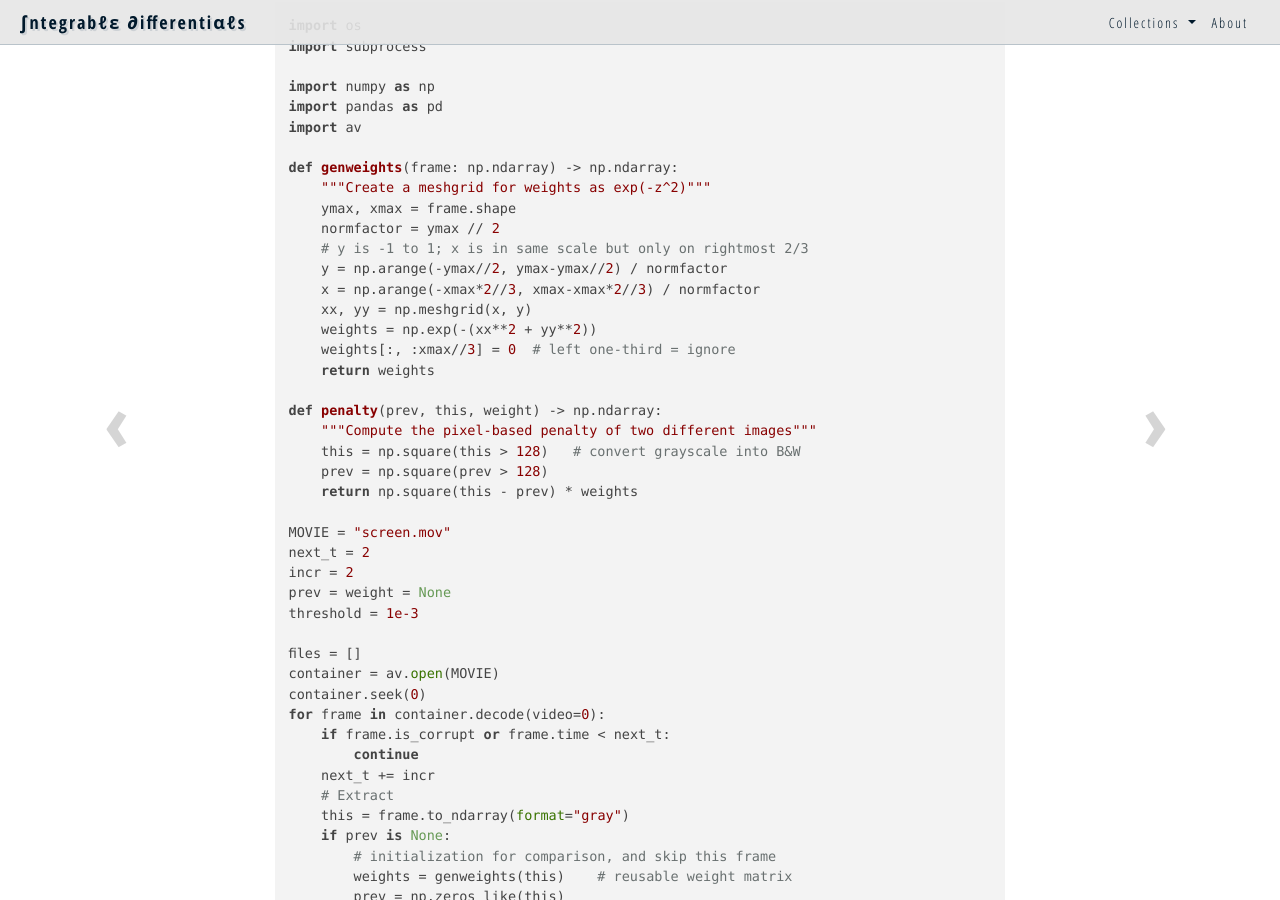
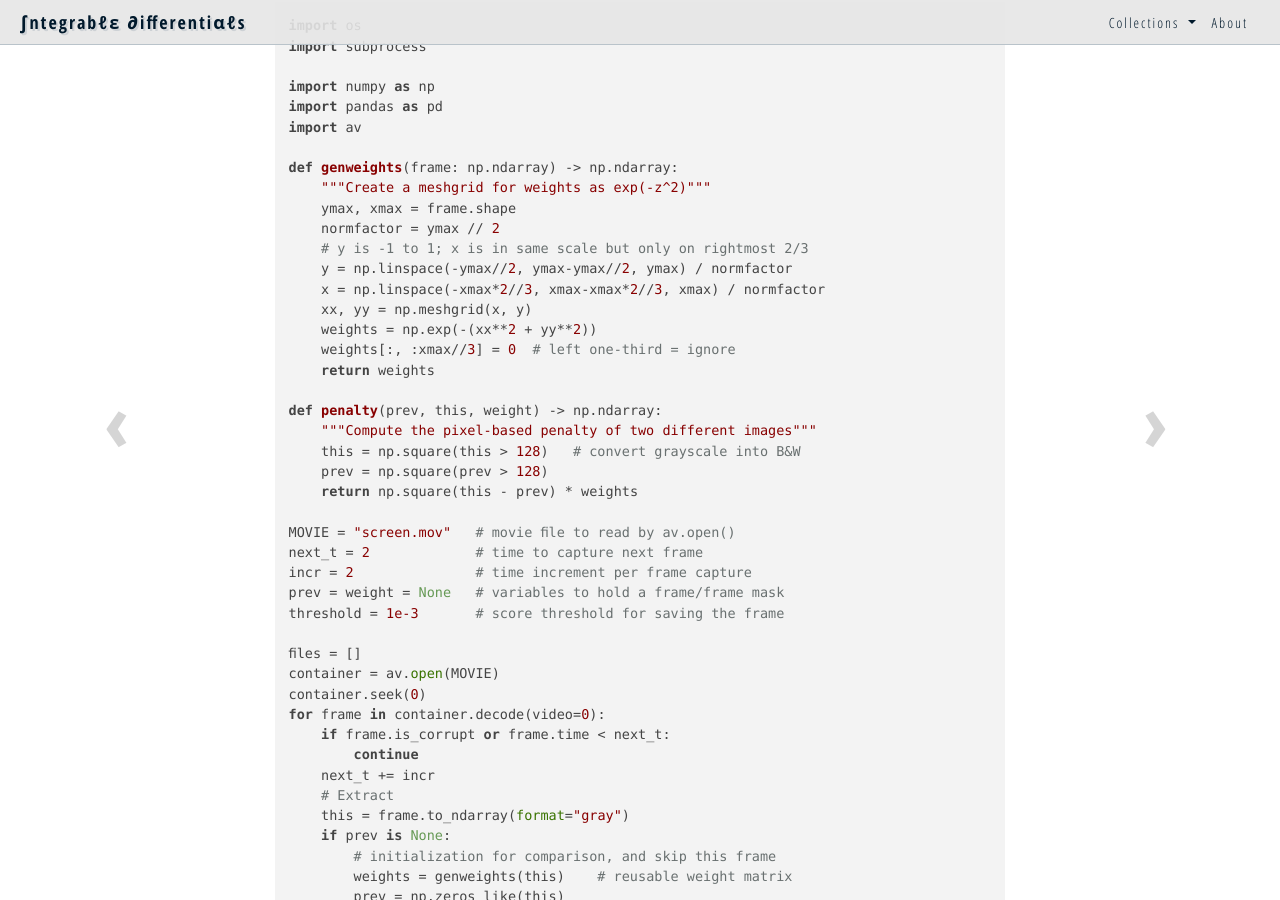
Before and after one commit to righthandabacus/righthandabacus.github.io, a Jekyll site: the page built from _posts/2020-04-10-video2slide.markdown, in a window 1280 px wide and 900 px high, scrolled down 1234 px. Built offline with Jekyll 4.4.1, drawn with Linux system fonts in a browser that asks for light colours; nearby versions of some CDN libraries; some web fonts are replaced; comment, search, counter and statistics services are not loaded.

Commit message:
bug fix in code

```diff
--- a/_posts/2020-04-10-video2slide.markdown
+++ b/_posts/2020-04-10-video2slide.markdown
@@ -65,8 +65,8 @@ def genweights(frame: np.ndarray) -> np.ndarray:
     ymax, xmax = frame.shape
     normfactor = ymax // 2
 	# y is -1 to 1; x is in same scale but only on rightmost 2/3
-    y = np.arange(-ymax//2, ymax-ymax//2) / normfactor
-    x = np.arange(-xmax*2//3, xmax-xmax*2//3) / normfactor
+    y = np.linspace(-ymax//2, ymax-ymax//2, ymax) / normfactor
+    x = np.linspace(-xmax*2//3, xmax-xmax*2//3, xmax) / normfactor
     xx, yy = np.meshgrid(x, y)
     weights = np.exp(-(xx**2 + yy**2))
     weights[:, :xmax//3] = 0  # left one-third = ignore
@@ -78,11 +78,11 @@ def penalty(prev, this, weight) -> np.ndarray:
     prev = np.square(prev > 128)
     return np.square(this - prev) * weights
 
-MOVIE = "screen.mov"
-next_t = 2
-incr = 2
-prev = weight = None
-threshold = 1e-3
+MOVIE = "screen.mov"   # movie file to read by av.open()
+next_t = 2             # time to capture next frame
+incr = 2               # time increment per frame capture
+prev = weight = None   # variables to hold a frame/frame mask
+threshold = 1e-3       # score threshold for saving the frame
 
 files = []
 container = av.open(MOVIE)
```
